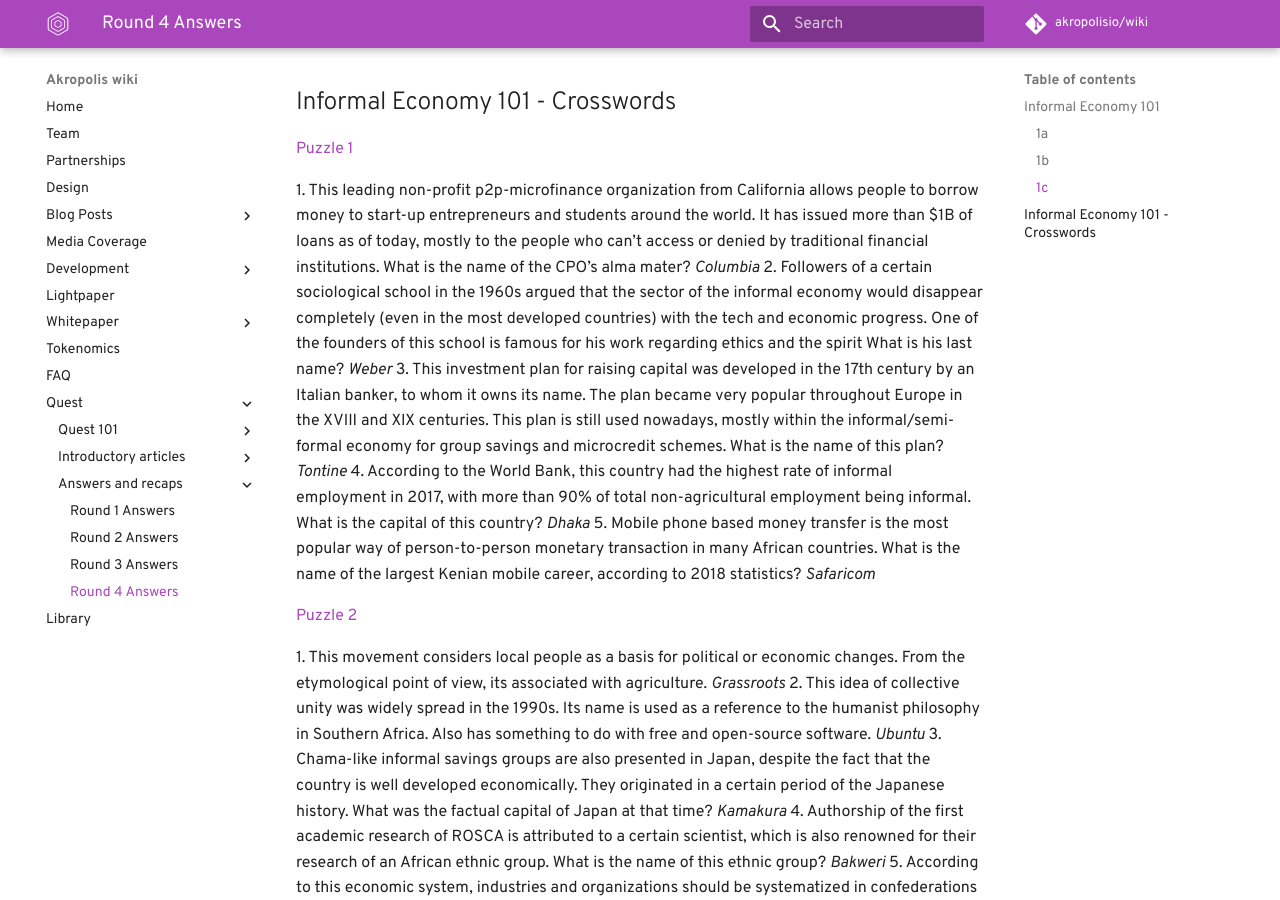
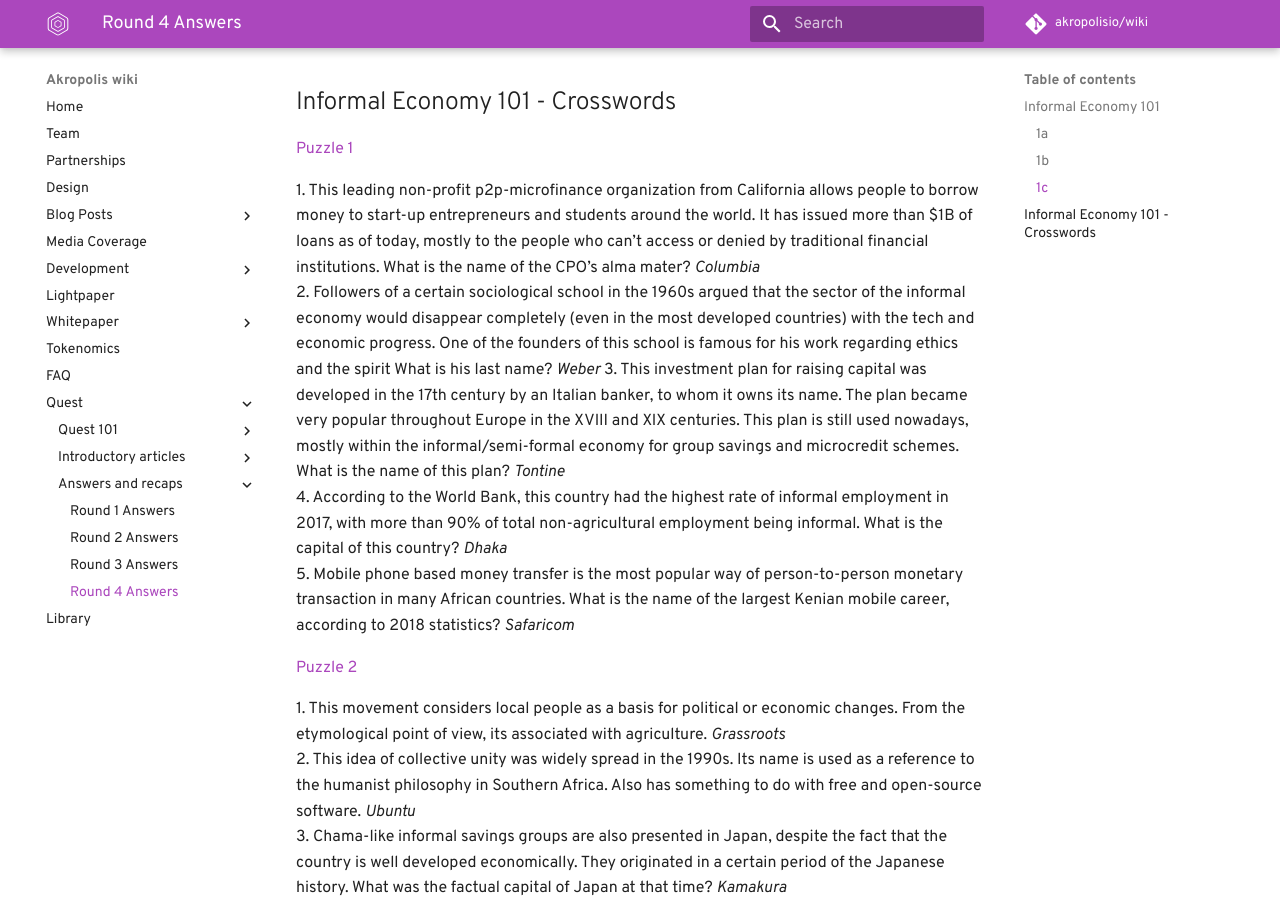
Before and after one commit to kaonone/wiki, an MkDocs documentation site: the page built from docs/quest/r4answers.md, in a window 1280 px wide and 900 px high, scrolled down 3045 px. Built offline with MkDocs 1.6.1 and Material for MkDocs 9.7.7, drawn with Linux system fonts in a browser that asks for light colours; some web fonts are replaced; comment, search, counter and statistics services are not loaded; old or Windows-style settings are respelled for this version of MkDocs.

Commit message:
R4answ fix

```diff
--- a/docs/quest/r4answers.md
+++ b/docs/quest/r4answers.md
@@ -117,16 +117,16 @@
 
 [Puzzle 1](https://puzzel.org/en/crossword/play?p=-LfQWTjbPYf_kzh6Sv5_)
 
-1\. This leading non-profit p2p-microfinance organization from California allows people to borrow money to start-up entrepreneurs and students around the world. It has issued more than $1B of loans as of today, mostly to the people who can’t access or denied by traditional financial institutions. What is the name of the CPO’s alma mater? *Columbia*
+1\. This leading non-profit p2p-microfinance organization from California allows people to borrow money to start-up entrepreneurs and students around the world. It has issued more than $1B of loans as of today, mostly to the people who can’t access or denied by traditional financial institutions. What is the name of the CPO’s alma mater? *Columbia*<br/>
 2\. Followers of a certain sociological school in the 1960s argued that the sector of the informal economy would disappear completely (even in the most developed countries) with the tech and economic progress. One of the founders of this school is famous for his work regarding ethics and the spirit What is his last name? *Weber*
-3\. This investment plan for raising capital was developed in the 17th century by an Italian banker, to whom it owns its name. The plan became very popular throughout Europe in the XVIII and XIX centuries. This plan is still used nowadays, mostly within the informal/semi-formal economy for group savings and microcredit schemes. What is the name of this plan? *Tontine*
-4\. According to the World Bank, this country had the highest rate of informal employment in 2017, with more than 90% of total non-agricultural employment being informal. What is the capital of this country? *Dhaka*
-5\. Mobile phone based money transfer is the most popular way of person-to-person monetary transaction in many African countries. What is the name of the largest Kenian mobile career, according to 2018 statistics? *Safaricom*
+3\. This investment plan for raising capital was developed in the 17th century by an Italian banker, to whom it owns its name. The plan became very popular throughout Europe in the XVIII and XIX centuries. This plan is still used nowadays, mostly within the informal/semi-formal economy for group savings and microcredit schemes. What is the name of this plan? *Tontine*<br/>
+4\. According to the World Bank, this country had the highest rate of informal employment in 2017, with more than 90% of total non-agricultural employment being informal. What is the capital of this country? *Dhaka*<br/>
+5\. Mobile phone based money transfer is the most popular way of person-to-person monetary transaction in many African countries. What is the name of the largest Kenian mobile career, according to 2018 statistics? *Safaricom*<br/>
 
 [Puzzle 2](https://puzzel.org/en/crossword/play?p=-LfR9RsPlsmOn0Ye-e-l)
 
-1\. This movement considers local people as a basis for political or economic changes. From the etymological point of view, its associated with agriculture. *Grassroots*
-2\. This idea of collective unity was widely spread in the 1990s. Its name is used as a reference to the humanist philosophy in Southern Africa. Also has something to do with free and open-source software. *Ubuntu*
-3\. Chama-like informal savings groups are also presented in Japan, despite the fact that the country is well developed economically. They originated in a certain period of the Japanese history. What was the factual capital of Japan at that time? *Kamakura*
-4\. Authorship of the first academic research of ROSCA is attributed to a certain scientist, which is also renowned for their research of an African ethnic group. What is the name of this ethnic group? *Bakweri*
-5\. According to this economic system, industries and organizations should be systematized in confederations or co-operatives. It was firstly introduced by radical left movement in France. *Syndicalism*
+1\. This movement considers local people as a basis for political or economic changes. From the etymological point of view, its associated with agriculture. *Grassroots*<br/>
+2\. This idea of collective unity was widely spread in the 1990s. Its name is used as a reference to the humanist philosophy in Southern Africa. Also has something to do with free and open-source software. *Ubuntu*<br/>
+3\. Chama-like informal savings groups are also presented in Japan, despite the fact that the country is well developed economically. They originated in a certain period of the Japanese history. What was the factual capital of Japan at that time? *Kamakura*<br/>
+4\. Authorship of the first academic research of ROSCA is attributed to a certain scientist, which is also renowned for their research of an African ethnic group. What is the name of this ethnic group? *Bakweri*<br/>
+5\. According to this economic system, industries and organizations should be systematized in confederations or co-operatives. It was firstly introduced by radical left movement in France. *Syndicalism*<br/>
```
